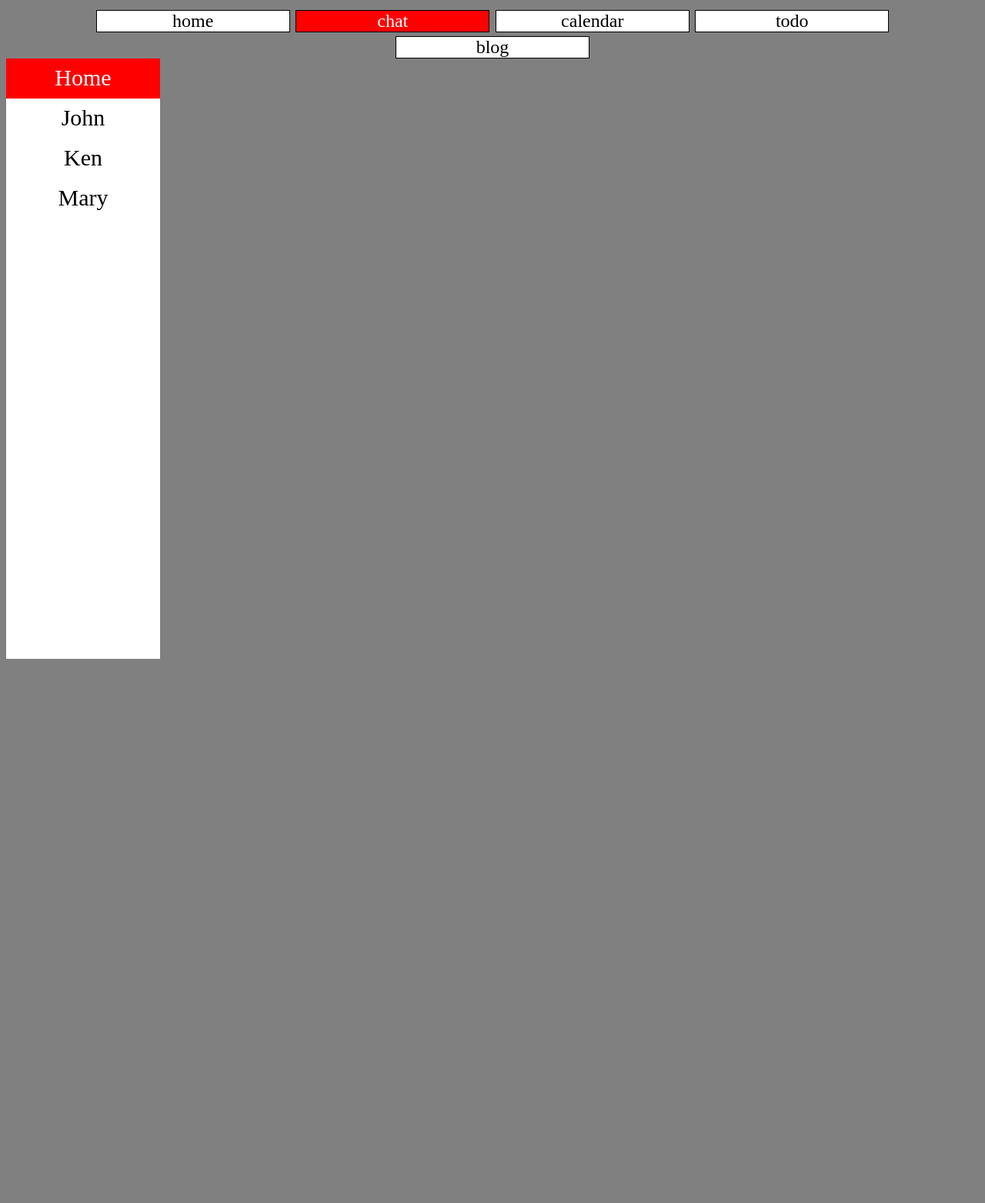
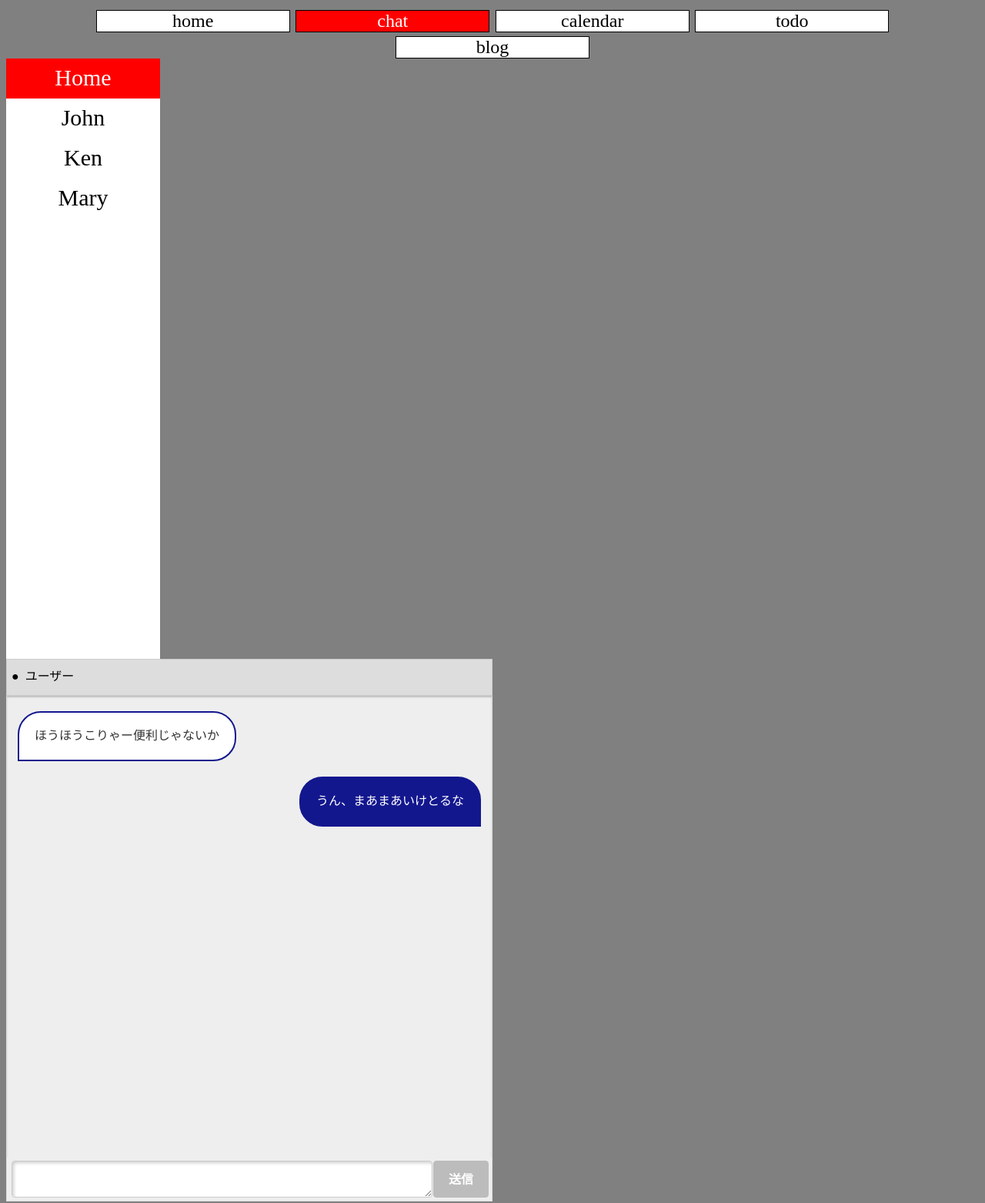
Before and after one commit to iamskyrabbit/iamskyrabbit.github.io, a Jekyll site: the page built from html/chat.html, in a window 1280 px wide. Shown: the whole page at 77% size. Built offline with Jekyll 4.4.1, drawn with Linux system fonts in a browser that asks for light colours; before the commit the page ends 900 px from its top, so only the background shows below that.

Commit message:
Impl chat

```diff
--- a/_layouts/default.html
+++ b/_layouts/default.html
@@ -2,7 +2,7 @@
 <html>
   <head>
     <meta charset="utf-8">
-    <meta name="viewport" content="width=device-width">
+    <meta name="viewport" content="width=device-width, initial-scale=1.0">
     <title>{{ page.title }}</title>
     <link rel="stylesheet" href="/css/main.css" type="text/css"/>
     <link rel="stylesheet" href="/css/box.css" type="text/css"/>
--- /dev/null
+++ b/css/chat.css
@@ -0,0 +1,129 @@
+#chat_container {
+    /* under review */
+    height:600px;
+    width: 50%;
+}
+/* チャットの外側部分① */
+#bms_messages_container {
+    height: 100%;
+    width: 100%;
+    background-color: #eee;
+}
+
+/* ヘッダー部分② */
+#bms_chat_header {
+    padding: 6px;/*隙間調整*/
+    font-size: 16px;
+    height: 34px;
+    background: #ddd;
+    border: 1px solid #ccc;
+}
+    /* ステータスマークとユーザー名 */
+    #bms_chat_user_status {
+        float: left;/* bms_chat_headerに対して左寄せ */
+    }
+    /* ステータスマーク */
+    #bms_status_icon {
+        float: left;/* bms_chat_user_statusに対して左寄せ */
+        line-height: 2em;/*高さ調整*/
+    }
+    /* ユーザー名 */
+    #bms_chat_user_name {
+        float: left;/* bms_chat_user_statusに対して左寄せ */
+        line-height: 2em;/*高さ調整*/
+        padding-left: 8px;
+    }
+
+/* タイムライン部分③ */
+#bms_messages {
+    overflow: auto;/* スクロールを効かせつつ、メッセージがタイムラインの外に出ないようにする */
+    height:100%;/*テキストエリアが下に張り付く様にする*/
+    border-right: 1px solid #ddd;
+    border-left: 1px solid #ddd;
+    background-color: #eee;
+    box-shadow: 0px 2px 2px 0px rgba(0,0,0,0.2) inset;/*ヘッダーの下に影を入れる*/
+}
+    /* メッセージ全般のスタイル */
+    .bms_message {
+        margin: 0px;
+        padding: 0 14px;/*吹き出しがタイムラインの側面にひっつかない様に隙間を開ける*/
+        font-size: 16px;
+        word-wrap: break-word;/* 吹き出し内で自動で改行 */
+        white-space: normal;/*指定widthに合わせて、文字を自動的に改行*/
+    }
+        .bms_message_box {
+            margin-top: 20px;/*上下の吹き出しがひっつかない様に隙間を入れる*/
+            max-width: 100%;/*文字が長くなった時に吹き出しがタイムラインからはみ出さない様にする*/
+            font-size: 16px;
+        }
+            .bms_message_content {
+                padding: 20px;/*文字や画像（コンテンツ）の外側に隙間を入れる*/
+            }
+        /* メッセージ１（左側） */
+        .bms_left {
+            float: left;/*吹き出しをbms_messagesに対して左寄せ*/
+            line-height: 1.3em;
+        }
+            .bms_left .bms_message_box {
+                color: #333;/*テキストを黒にする*/
+                background: #fff;
+                border: 2px solid #13178E;
+                border-radius: 30px 30px 30px 0px;/*左下だけ尖らせて吹き出し感を出す*/
+                margin-right: 50px;/*左側の発言だとわかる様に、吹き出し右側に隙間を入れる*/
+            }
+        /* メッセージ２（右側） */
+        .bms_right {
+            float: right;/*吹き出しをbms_messagesに対して右寄せ*/
+            line-height: 1.3em;
+        }
+            .bms_right .bms_message_box {
+                color: #fff;/*テキストを白にする*/
+                background: #13178E;
+                border: 2px solid #13178E;
+                border-radius: 30px 30px 0px 30px;/*右下だけ尖らせて吹き出し感を出す*/
+                margin-left: 50px;/*右側の発言だとわかる様に、吹き出し左側に隙間を入れる*/
+            }
+        /* 回り込みを解除 */
+        .bms_clear {
+            clear: both; /* 左メッセージと右メッセージの回り込み(float)の効果の干渉を防ぐために必要（これが無いと、自分より下のメッセージにfloatが影響する） */
+        }
+
+/* テキストエリア、送信ボタン④ */
+#bms_send {
+    background-color:#eee;/*タイムラインの色と同じにする*/
+    border-right: 1px solid #ddd;
+    border-left: 1px solid #ddd;
+    border-bottom: 1px solid #ddd;
+    height: 48px;
+    padding: 4px;
+}
+    #bms_send_message {
+        width: calc(100% - 75px);/*常に送信ボタンの横幅を引いたサイズに動的に計算*/
+        line-height: 16px;
+        height: 48px;
+        padding: 14px 6px 0px 6px;/*文字がテキストエリアの中心になる様に隙間調整*/
+        border: 1px solid #ccc;
+        border-radius: 4px;/*角丸*/
+        text-align: left;/*文字を左寄せ*/
+        box-shadow: 2px 2px 4px 0px rgba(0,0,0,0.2) inset;/*内側に影を入れてテキストエリアらしくした*/
+        box-sizing: border-box;/*paddingとborderの要素の高さと幅の影響をなくす（要素に高さと幅を含める）*/
+
+    }
+    #bms_send_btn {
+        width: 72px;
+        height: 48px;
+        font-size: 16px;
+        line-height: 3em;
+        float: right;/*bms_sendに対して右寄せ*/
+        color: #fff;
+        font-weight: bold;
+        background: #bcbcbc;
+        text-align: center;/*文字をボタン中央に表示*/
+        border: 1px solid #bbb;
+        border-radius: 4px;/*角丸*/
+        box-sizing: border-box;/*paddingとborderの要素の高さと幅の影響をなくす（要素に高さと幅を含める）*/
+    }
+    #bms_send_btn:hover {
+        background: #13178E; /*マウスポインタを当てた時にアクティブな色になる*/
+        cursor: pointer;/*マウスポインタを当てた時に、カーソルが指の形になる*/
+    }
--- a/html/blog.html
+++ b/html/blog.html
@@ -6,7 +6,7 @@ title: blog
   <h1>Latest Posts</h1>
 
   {% for post in site.posts %}
-    <h2><a href="{{ post.url }}">{{ post.title }}</a></h2>
+    <h2><a href="{{ post.url }}"><u>{{ post.title }}</u></a></h2>
     <p>{{ post.excerpt }}</p>
   {% endfor %}
 </div>
--- a/html/calendar.html
+++ b/html/calendar.html
@@ -6,7 +6,7 @@ time: 14-00
 <html>
   <head>
     <meta charset="utf-8">
-    <meta name="viewport" content="width=device-width">
+    <meta name="viewport" content="width=device-width, initial-scale=1.0">
     <title>calendar</title>
     <link rel="stylesheet" href="/css/main.css" type="text/css"/>
     <link rel="stylesheet" href="/css/box.css" type="text/css"/>
--- a/html/chat.html
+++ b/html/chat.html
@@ -1,7 +1,19 @@
 ---
-layout: default
-title: chat
+user: @iamskyrabbit
 ---
+<!DOCTYPE html>
+<html>
+  <head>
+    <meta charset="utf-8">
+    <meta name="viewport" content="width=device-width, initial-scale=1.0">
+    <title>chat</title>
+    <link rel="stylesheet" href="/css/main.css" type="text/css"/>
+    <link rel="stylesheet" href="/css/box.css" type="text/css"/>
+    <link rel="stylesheet" href="/css/list.css" type="text/css"/>
+    <link rel="stylesheet" href="/css/chat.css" type="text/css"/>
+  </head>
+  <body>
+    {% include navigation.html %}
     <ul>
       <li><a class="active">Home</a></li>
       <li><a href="#John">John</a></li>
@@ -19,3 +31,50 @@ title: chat
       <li><a href="#"></a></li>
       <li><a href="#"></a></li>
     </ul>
+    <div id="chat_container">
+        <!-- チャットの外側部分① -->
+        <div id="bms_messages_container">
+            <!-- ヘッダー部分② -->
+            <div id="bms_chat_header">
+                <!--ステータス-->
+                <div id="bms_chat_user_status">
+                    <!--ステータスアイコン-->
+                    <div id="bms_status_icon">●</div>
+                    <!--ユーザー名-->
+                    <div id="bms_chat_user_name">ユーザー</div>
+                </div>
+            </div>
+
+            <!-- タイムライン部分③ -->
+            <div id="bms_messages">
+
+                <!--メッセージ１（左側）-->
+                <div class="bms_message bms_left">
+                    <div class="bms_message_box">
+                        <div class="bms_message_content">
+                            <div class="bms_message_text">ほうほうこりゃー便利じゃないか</div>
+                        </div>
+                    </div>
+                </div>
+                <div class="bms_clear"></div><!-- 回り込みを解除（スタイルはcssで充てる） -->
+
+                <!--メッセージ２（右側）-->
+                <div class="bms_message bms_right">
+                    <div class="bms_message_box">
+                        <div class="bms_message_content">
+                            <div class="bms_message_text">うん、まあまあいけとるな</div>
+                        </div>
+                    </div>
+                </div>
+                <div class="bms_clear"></div><!-- 回り込みを解除（スタイルはcssで充てる） -->
+            </div>
+
+            <!-- テキストボックス、送信ボタン④ -->
+            <div id="bms_send">
+                <textarea id="bms_send_message"></textarea>
+                <div id="bms_send_btn">送信</div>
+            </div>
+        </div>
+    </div>
+  </body>
+</html>
```
Also changed, not shown: _posts/2020-06-21-memo4.md (added, +29 -0 lines). Lines whose indentation alone changed are shown as unchanged.
